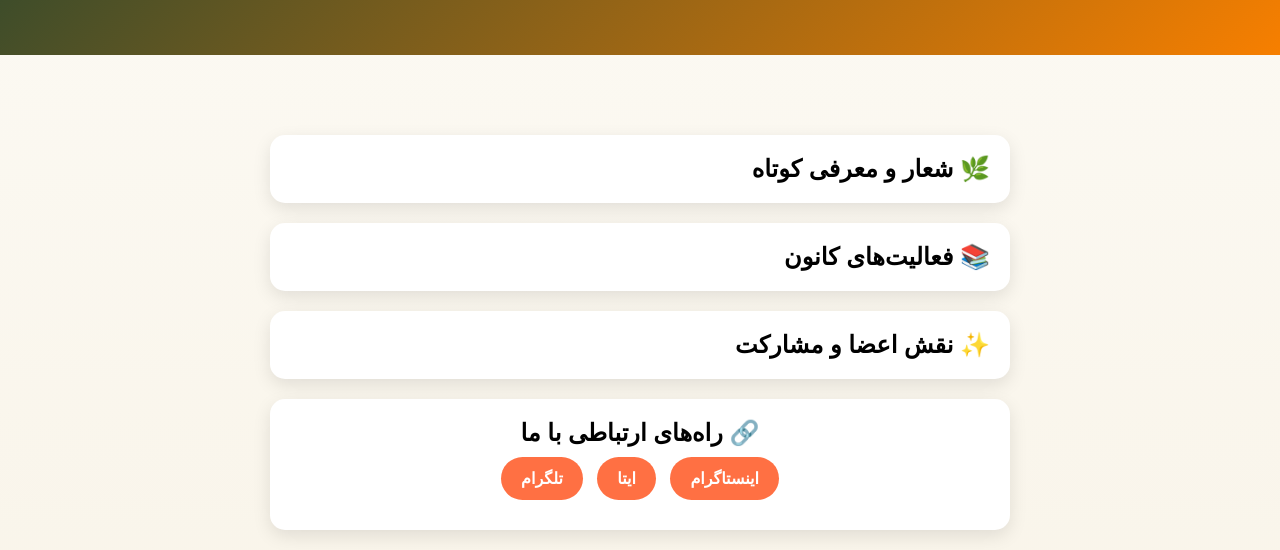
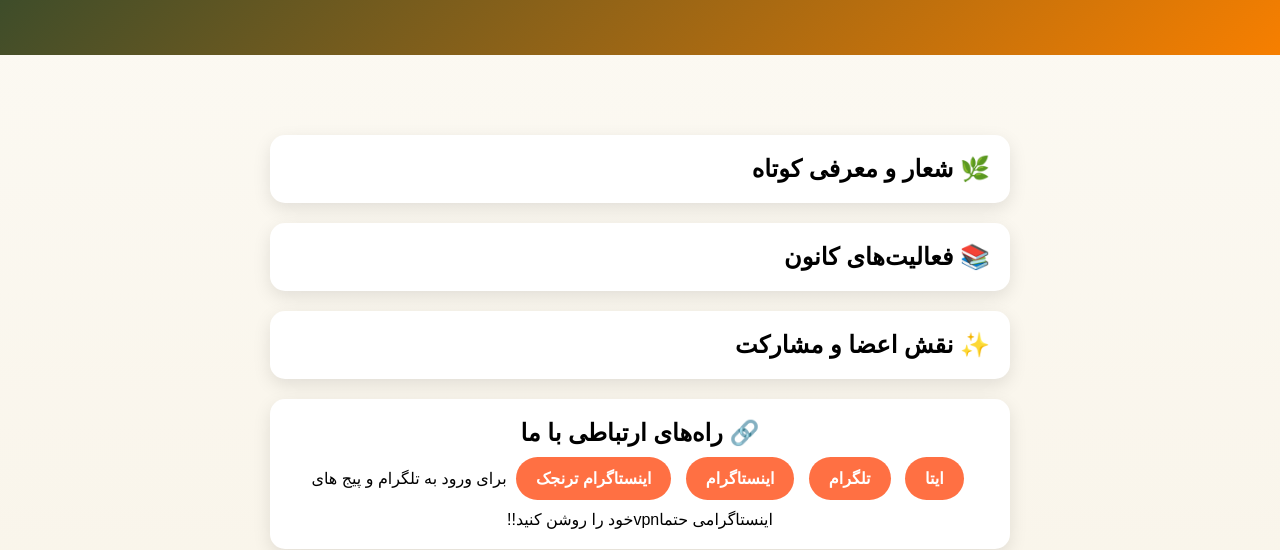
Before and after one commit to fatemerashidy/torang, a plain HTML site: page index.html in a window 1280 px wide. Shown: the part 255-805 px from the top of the page. Drawn offline with Linux system fonts and the light colour scheme; a web font is replaced by a local one.

Commit message:
index.html

```diff
--- a/index.html
+++ b/index.html
@@ -177,9 +177,11 @@
 
     <div class="box contact-box">
       <h2>🔗 راه‌های ارتباطی با ما</h2>
-      <a href="https://www.instagram.com/kanon_ketab_torang" class="btn">اینستاگرام</a>
       <a href="https://eitaa.com/torrangg" class="btn">ایتا</a>
       <a href="https://t.me/Kanon_Ketab_Torang" class="btn">تلگرام</a>
+      <a href="https://www.instagram.com/kanon_ketab_torang" class="btn">اینستاگرام</a>
+      <a href="https://www.instagram.com/torangak_?igsh=cGhxZnc3aXQ2a2xh" class="btn">اینستاگرام ترنجک</a>
+      <span>برای ورود به تلگرام و پیج های اینستاگرامی حتماvpnخود را روشن کنید!!</span>
     </div>
   </main>
 
@@ -195,4 +197,5 @@
     }
   </script>
 </body>
+
 </html>
```
